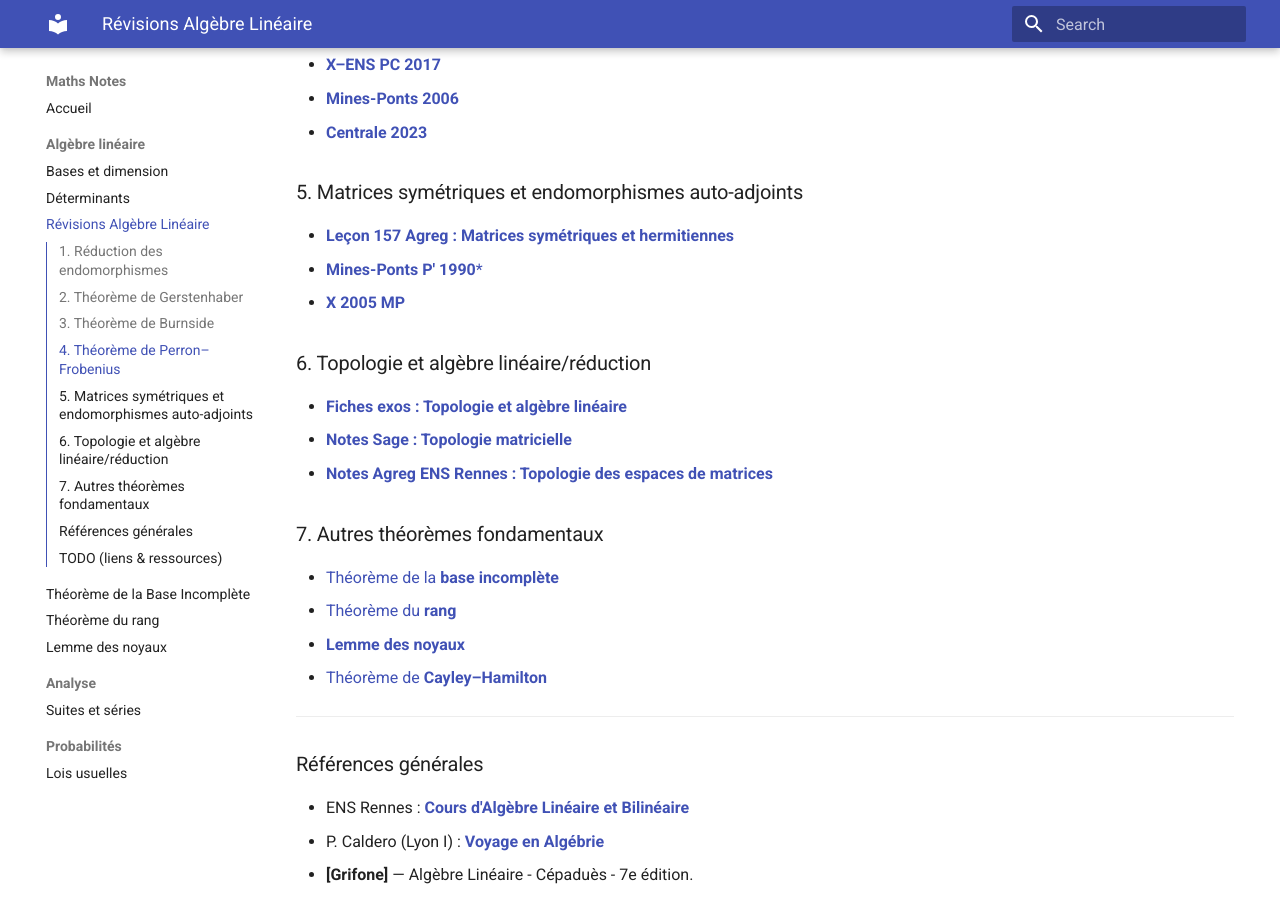
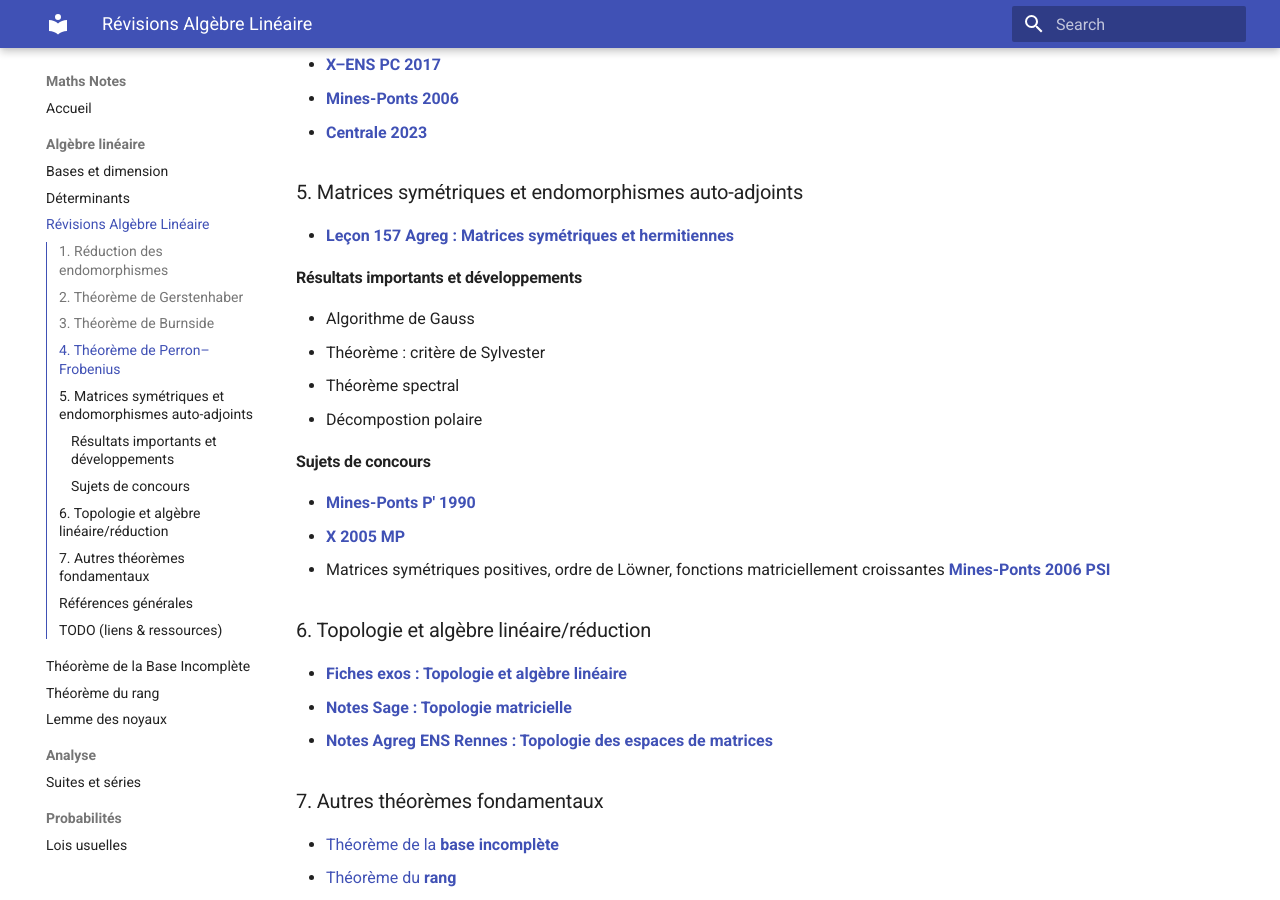
Before and after one commit to gpcoursera/maths-notes, an MkDocs documentation site: the page built from docs/algebre/revisions-algebre-lineaire.md, in a window 1280 px wide and 900 px high, scrolled down 820 px. Built offline with MkDocs 1.6.1 and Material for MkDocs 9.7.7, drawn with Linux system fonts in a browser that asks for light colours.

Commit message:
main results matrice sym

```diff
--- a/docs/algebre/revisions-algebre-lineaire.md
+++ b/docs/algebre/revisions-algebre-lineaire.md
@@ -26,9 +26,15 @@
 
 ### 5. Matrices symétriques et endomorphismes auto-adjoints
 - [**Leçon 157 Agreg : Matrices symétriques et hermitiennes**](https://agreg.skyost.eu/lecons/157/){ target=_blank }
-- [**Mines-Ponts P' 1990***](../assets/pdfs/Mines-Ponts_1990_P_Maths_2_ea.pdf){ target=_blank }
+#### Résultats importants et développements
+- Algorithme de Gauss
+- Théorème : critère de Sylvester
+- Théorème spectral
+- Décompostion polaire
+#### Sujets de concours
+- [**Mines-Ponts P' 1990**](../assets/pdfs/Mines-Ponts_1990_P_Maths_2_ea.pdf){ target=_blank }
 - [**X 2005 MP**](../assets/pdfs/X_2005_MP_Maths_2_e.pdf){ target=_blank }
-
+- Matrices symétriques positives, ordre de Löwner, fonctions matriciellement croissantes [**Mines-Ponts 2006 PSI**](../assets/pdfs/Mines-Ponts_2006_PSI_Maths_2_e.pdf){ target=_blank }
 ### 6. Topologie et algèbre linéaire/réduction
 - [**Fiches exos : Topologie et algèbre linéaire**](../assets/pdfs/exos-topo-matricielle.pdf){ target=_blank }
 - [**Notes Sage : Topologie matricielle**](../assets/pdfs/TopoMat.pdf){ target=_blank }
```
Also changed, not shown: 1 other file.
